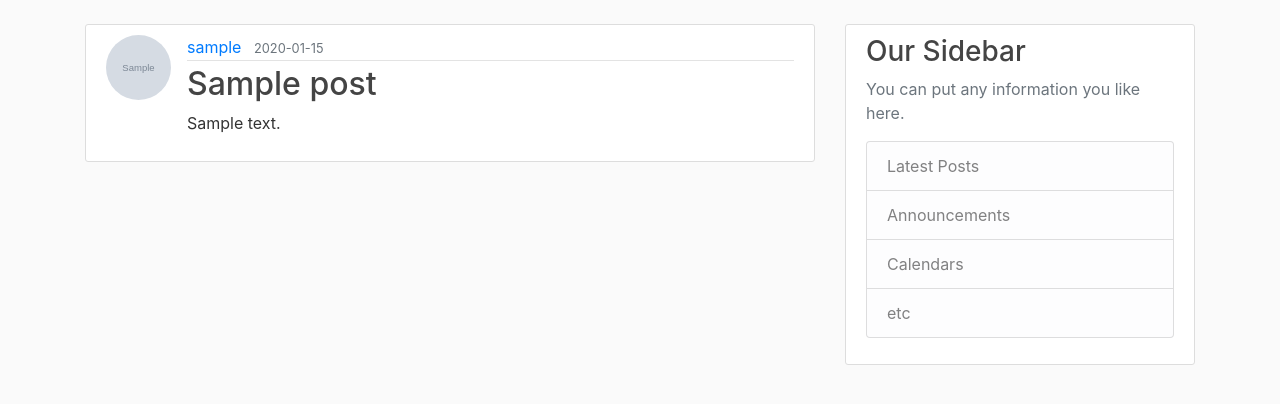
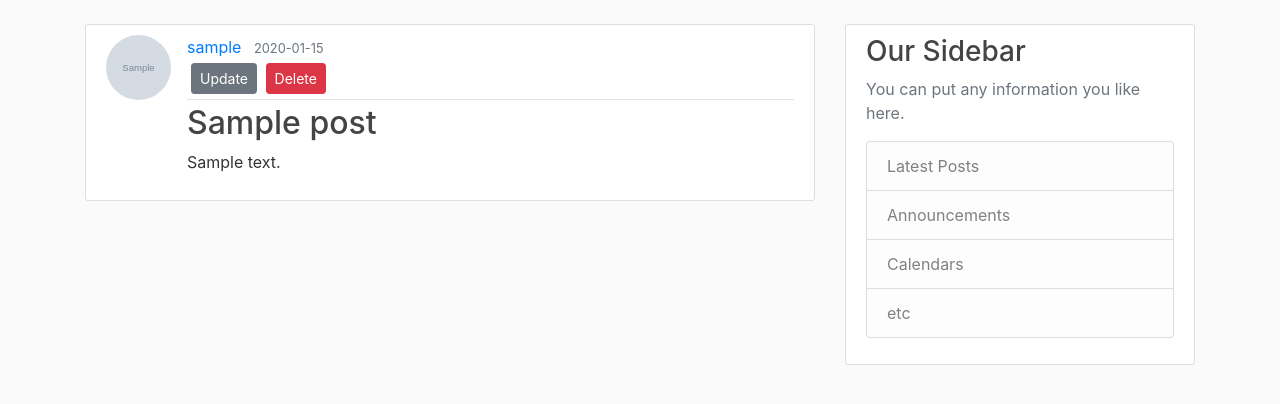
Before and after one commit to rohitsrao/youtube-learning, a Flask app: page /post/1 in a window 1280 px wide. Shown: the part 56-460 px from the top of the page. Run offline with Flask 2, Linux system fonts and the light colour scheme; the first user in the database is signed in; tables that the repository leaves empty hold one stand-in row (Sample ...); some libraries are stand-ins or nearby versions.

Commit message:
Post can be updated and deleted
Added update and delete button
Created delete route
Used Bootstrap Modal confirmation before deleting

```diff
--- a/flask/corey_schafer/flaskblog/flaskblog/routes.py
+++ b/flask/corey_schafer/flaskblog/flaskblog/routes.py
@@ -1,6 +1,6 @@
 import os
 import secrets
-from flask import flash, url_for, redirect, render_template, request
+from flask import abort, flash, url_for, redirect, render_template, request
 from flaskblog import app, db, bcrypt
 from flaskblog.forms import RegistrationForm, LoginForm, UpdateAccountForm, PostForm
 from flaskblog.models import User, Post
@@ -128,7 +128,8 @@ def new_post():
     return render_template(
         'create_post.html',
         title='New Post',
-        form = form
+        form = form,
+        legend = 'New Post'
     )
 
 @app.route("/post/<int:post_id>")
@@ -139,3 +140,37 @@ def post(post_id):
         title = post.title,
         post = post,
     )
+
+@app.route("/post/<int:post_id>/update", methods=['GET', 'POST'])
+@login_required
+def update_post(post_id):
+    post = Post.query.get_or_404(post_id)
+    if post.author != current_user:
+        abort(403)
+    form = PostForm()
+    if form.validate_on_submit():
+        post.title = form.title.data
+        post.content = form.content.data
+        db.session.commit()
+        flash('Your post has been updated!', 'success')
+        return redirect(url_for('post', post_id=post.id))
+    elif request.method == 'GET':
+        form.title.data = post.title
+        form.content.data = post.content
+        return render_template(
+            'create_post.html',
+            title='Update Post',
+            form = form,
+            legend = 'Update Post',
+        )
+
+@app.route('/post/<int:post_id>/delete', methods=['POST'])
+@login_required
+def delete_post(post_id):
+    post = Post.query.get_or_404(post_id)
+    if post.author != current_user:
+        abort(403)
+    db.session.delete(post)
+    db.session.commit()
+    flash('Your post has been deleted', 'success')
+    return redirect(url_for('home'))
--- a/flask/corey_schafer/flaskblog/flaskblog/templates/create_post.html
+++ b/flask/corey_schafer/flaskblog/flaskblog/templates/create_post.html
@@ -4,11 +4,11 @@
 		<form method="POST" action="">
 			{{ form.hidden_tag() }}
 			<fieldset class="form-group">
-				<legend class="border-bottom mb-4">New Post</legend>
+				<legend class="border-bottom mb-4">{{ legend }}</legend>
 				<div class="form-group">
 				  {{ form.title.label(class="form-control-label") }}
 					{% if form.title.errors %}
-						{{ form.title(class="form-control form-control-lg is-invalid") }}
+						{{ form.title.data(class="form-control form-control-lg is-invalid") }}
 						<div class="invalid-feedback">
 						  {% for error in form.title.errors %}
 								<span>{{ error }}</span>
--- a/flask/corey_schafer/flaskblog/flaskblog/templates/post.html
+++ b/flask/corey_schafer/flaskblog/flaskblog/templates/post.html
@@ -7,9 +7,37 @@
       <div class="article-metadata">
         <a class="mr-2" href="#">{{ post.author.username }}</a>
         <small class="text-muted">{{ post.date_posted.strftime('%Y-%m-%d')}}</small>
+        {% if post.author == current_user %}
+          <div>
+            <a class="btn btn-secondary btn-sm m-1" href="{{ url_for('update_post', post_id = post.id) }}">Update</a>
+            <button type="button" class="btn btn-danger btn-sm mt-1 mb-1" data-toggle="modal" data-target="#deleteModal">
+              Delete
+            </button>
+          </div>
+        {% endif %}
       </div>
       <h2 class="article-title">{{ post.title }}</h2>
       <p class="article-content">{{ post.content }}</p>
     </div>
   </article>
+  <!-- Modal -->
+  <div class="modal fade" id="deleteModal" tabindex="-1" role="dialog"
+    aria-labelledby="deleteModalLabel" aria-hidden="true">
+    <div class="modal-dialog" role="document">
+      <div class="modal-content">
+        <div class="modal-header">
+          <h5 class="modal-title" id="deleteModalLabel">Delete Post?</h5>
+          <button type="button" class="close" data-dismiss="modal" aria-label="Close">
+            <span aria-hidden="true">&times;</span>
+          </button>
+        </div>
+        <div class="modal-footer">
+          <button type="button" class="btn btn-secondary" data-dismiss="modal">Close</button>
+          <form action="{{ url_for('delete_post', post_id=post.id) }}" method="POST">
+            <input class="btn btn-danger" type="submit" value="Delete">
+          </form>
+        </div>
+      </div>
+    </div>
+  </div>
 {% endblock content %}
```
